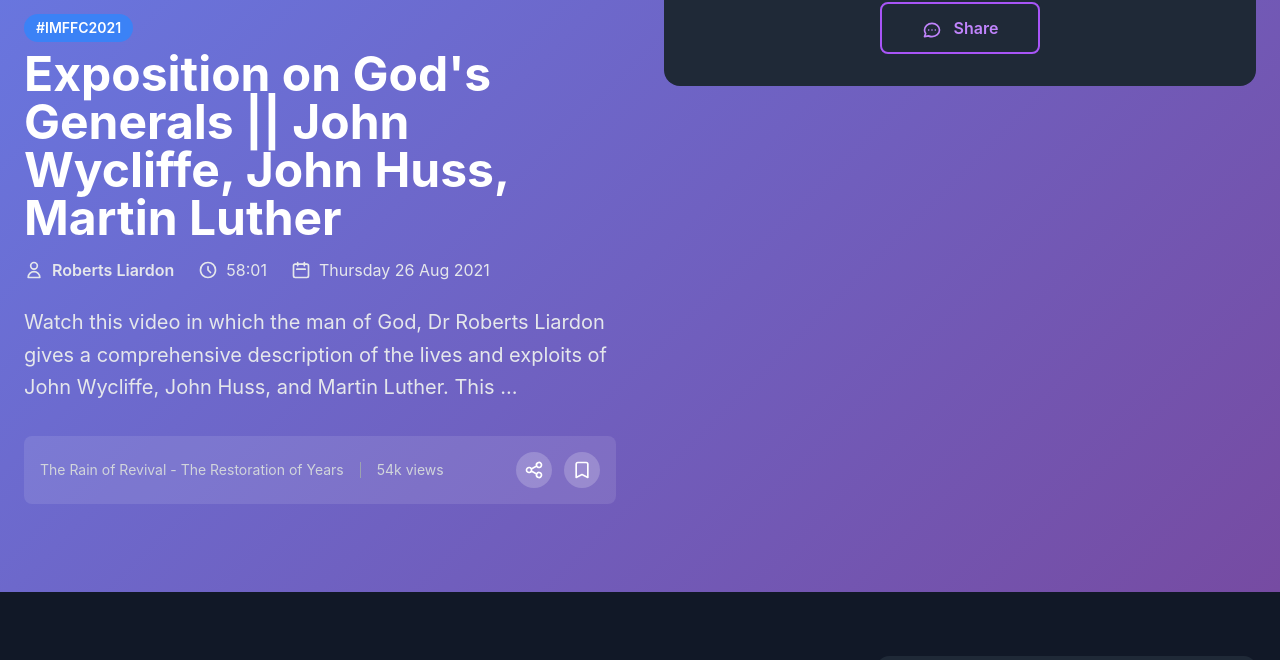
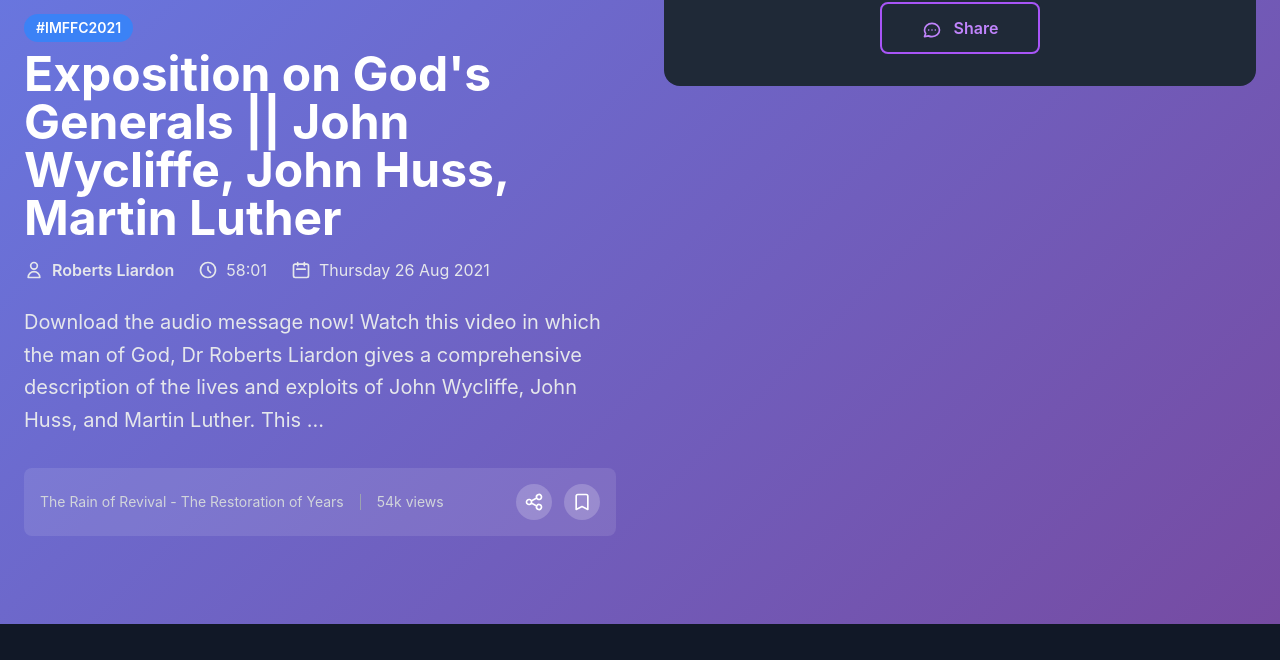
Before and after one commit to vickerdent/studios_app, a Django app: page /messages/5aef5b7c-ae3b-4e2f-a39e-31b8919bbdee/ in a window 1280 px wide. Shown: the part 490-1150 px from the top of the page. Run offline with Django 5.2, Linux system fonts and the light colour scheme; data comes from the database, SQL or seed files in the repository; data that the repository does not hold is empty; some libraries are stand-ins or nearby versions.

Commit message:
fix: message details fix

```diff
--- a/the_messages/templates/the_messages/message_details.html
+++ b/the_messages/templates/the_messages/message_details.html
@@ -134,7 +134,7 @@
           </div>
 
           <p class="text-xl text-gray-200 mb-8 leading-relaxed">
-            {{ message.description|truncatewords:30 }}
+            Download the audio message now! {{ message.description|truncatewords:30 }}
           </p>
 
           <div class="flex items-center justify-between bg-white/10 rounded-lg p-4 mb-6">
```
